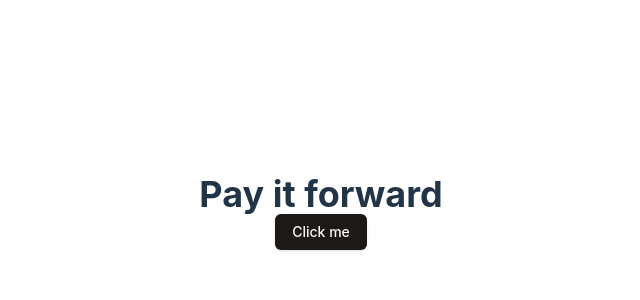
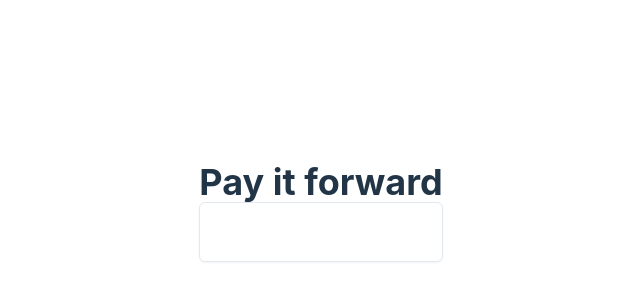
Before and after one commit to dandyling/pay-it-forward, a React (Vite) app: page / in a window 1280 px wide. Shown: the part 188-488 px from the top of the page, without its empty margins (319-959 px from the left). Built offline with nearby package versions, Linux system fonts and the light colour scheme.

Commit message:
Add text-area

```diff
--- a/package.json
+++ b/package.json
@@ -13,6 +13,7 @@
     "@radix-ui/react-slot": "^1.1.0",
     "class-variance-authority": "^0.7.0",
     "clsx": "^2.1.1",
+    "lodash": "^4.17.21",
     "lucide-react": "^0.456.0",
     "react": "^18.3.1",
     "react-dom": "^18.3.1",
@@ -21,6 +22,7 @@
   },
   "devDependencies": {
     "@eslint/js": "^9.13.0",
+    "@types/lodash": "^4.17.13",
     "@types/node": "^22.9.0",
     "@types/react": "^18.3.12",
     "@types/react-dom": "^18.3.1",
--- a/src/App.tsx
+++ b/src/App.tsx
@@ -1,11 +1,11 @@
 import "./App.css";
-import { Button } from "./components/ui/button";
+import { PayItForward } from "./components/pay-it-forward";
 
 function App() {
   return (
     <main>
       <h1 className="text-4xl font-bold">Pay it forward</h1>
-      <Button>Click me</Button>
+      <PayItForward id="1" />
     </main>
   );
 }
--- /dev/null
+++ b/src/components/pay-it-forward.tsx
@@ -0,0 +1,29 @@
+import debounce from "lodash/debounce";
+import { useEffect, useState } from "react";
+import { Textarea } from "./ui/textarea";
+
+export function PayItForward({ id }: { id: string }) {
+  const [value, setValue] = useState("");
+
+  useEffect(() => {
+    const savedValue = localStorage.getItem(id);
+    if (savedValue) {
+      setValue(savedValue);
+    }
+  }, [id]);
+
+  const debouncedSave = debounce((value: string) => {
+    localStorage.setItem(id, value);
+  }, 1000);
+
+  return (
+    <Textarea
+      value={value}
+      onChange={(e) => {
+        const currentValue = e.target.value;
+        setValue(currentValue);
+        debouncedSave(currentValue);
+      }}
+    />
+  );
+}
--- /dev/null
+++ b/src/components/ui/textarea.tsx
@@ -0,0 +1,46 @@
+import * as React from "react";
+
+import { cn } from "@/lib/utils";
+import { useEffect, useRef } from "react";
+
+export type TextareaProps = React.TextareaHTMLAttributes<HTMLTextAreaElement>;
+
+const Textarea = React.forwardRef<HTMLTextAreaElement, TextareaProps>(
+  ({ className, ...props }, ref) => {
+    const textareaRef = useRef<HTMLTextAreaElement | null>(null);
+
+    const adjustHeight = () => {
+      const textarea = textareaRef.current;
+      if (textarea) {
+        textarea.style.height = `${textarea.scrollHeight}px`;
+      }
+    };
+
+    useEffect(() => {
+      adjustHeight();
+    }, []);
+
+    return (
+      <textarea
+        className={cn(
+          "flex min-h-[60px] w-full overflow-hidden resize-none rounded-md border border-slate-200 bg-transparent px-3 py-2 text-base shadow-sm placeholder:text-slate-500 focus-visible:outline-none focus-visible:ring-1 focus-visible:ring-slate-950 disabled:cursor-not-allowed disabled:opacity-50 md:text-sm dark:border-slate-800 dark:placeholder:text-slate-400 dark:focus-visible:ring-slate-300",
+          className
+        )}
+        ref={(element) => {
+          // Handle both refs
+          textareaRef.current = element;
+          if (typeof ref === "function") {
+            ref(element);
+          } else if (ref) {
+            ref.current = element;
+          }
+        }}
+        onInput={adjustHeight}
+        {...props}
+      />
+    );
+  }
+);
+Textarea.displayName = "Textarea";
+
+export { Textarea };
```
Also changed, not shown: 1 other file (tests, documents, lock files or other folders).
